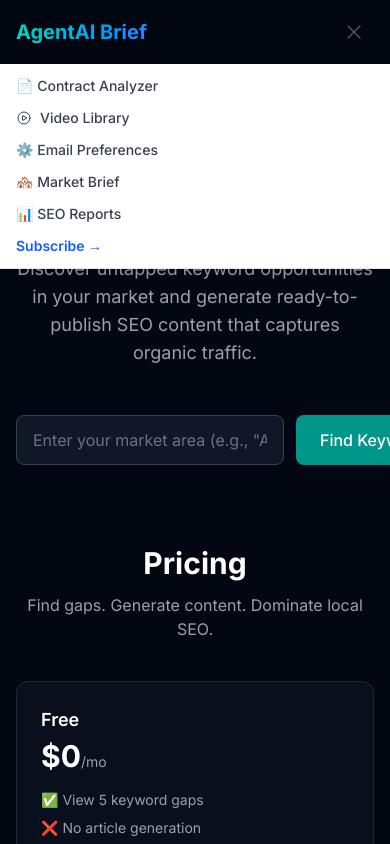
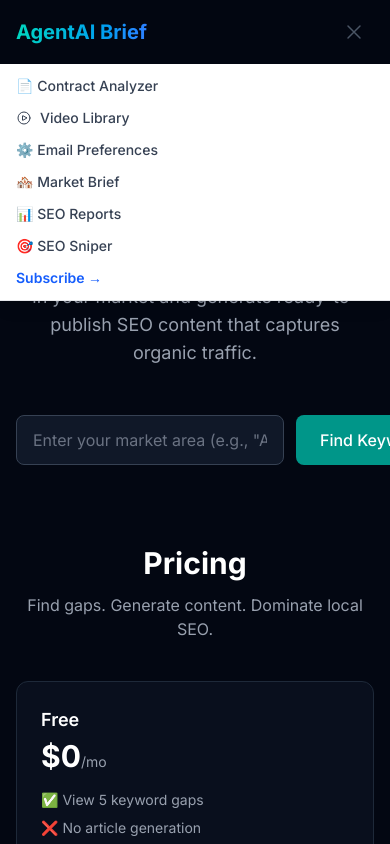
Before and after one commit to dustin-ui/agentaibrief, a Next.js app: page /seo-sniper in a window 390 px wide. Both pictures are taken after a click on the button "Toggle menu". Shown: the top 844 px of the page. Built offline with nearby package versions, Linux system fonts and the light colour scheme.

Commit message:
Add SEO Sniper feature

```diff
--- a/src/components/MobileNav.tsx
+++ b/src/components/MobileNav.tsx
@@ -44,6 +44,9 @@
             <a href="/pro-dashboard" className="text-sm text-gray-700 hover:text-blue-600 font-medium flex items-center gap-2" onClick={() => setOpen(false)}>
               📊 SEO Reports
             </a>
+            <a href="/seo-sniper" className="text-sm text-gray-700 hover:text-blue-600 font-medium flex items-center gap-2" onClick={() => setOpen(false)}>
+              🎯 SEO Sniper
+            </a>
             <a href="/subscribe" className="text-sm text-blue-600 hover:text-blue-700 font-semibold" onClick={() => setOpen(false)}>
               Subscribe →
             </a>
```
